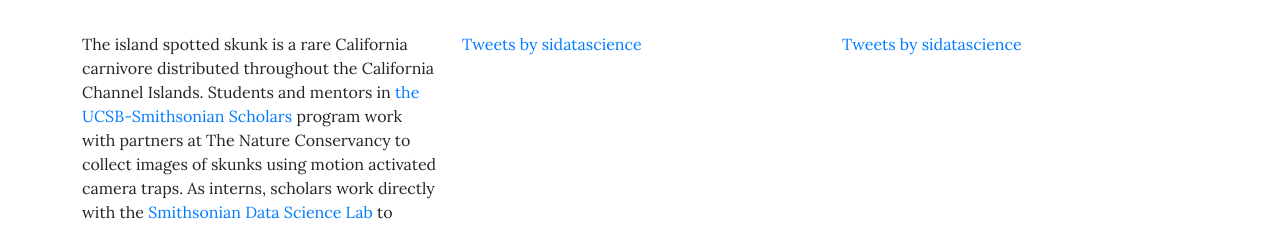
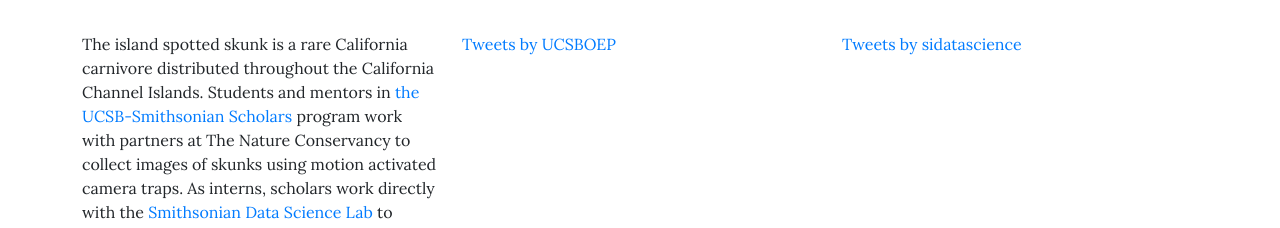
Before and after one commit to sidatasciencelab/UCSB-SI-skunks, a Jekyll site: the page built from pages/home.md, in a window 1280 px wide. Shown: the part 387-615 px from the top of the page. Built offline with Jekyll 4.4.1, drawn with Linux system fonts in a browser that asks for light colours; comment, search, counter and statistics services are not loaded.

Commit message:
Update home.html

```diff
--- a/_layouts/home.html
+++ b/_layouts/home.html
@@ -20,8 +20,8 @@ remark: See also page.layout == 'home' in head.html and header.html
 
       {% if twitter_feed %}
         <div class="col-lg-4">
-          <a class="twitter-timeline" data-height="500" data-link-color="{{ site.colors.links }}" href="https://twitter.com/{{ site.twitter_username }}?ref_src=twsrc%5Etfw">
-            Tweets by {{ site.twitter_username }}
+          <a class="twitter-timeline" data-height="500" data-link-color="{{ site.colors.links }}" href="https://twitter.com/UCSBOEP?ref_src=twsrc%5Etfw">
+            Tweets by UCSBOEP
           </a>
           <script async src="https://platform.twitter.com/widgets.js" charset="utf-8"></script>
         </div>
```
